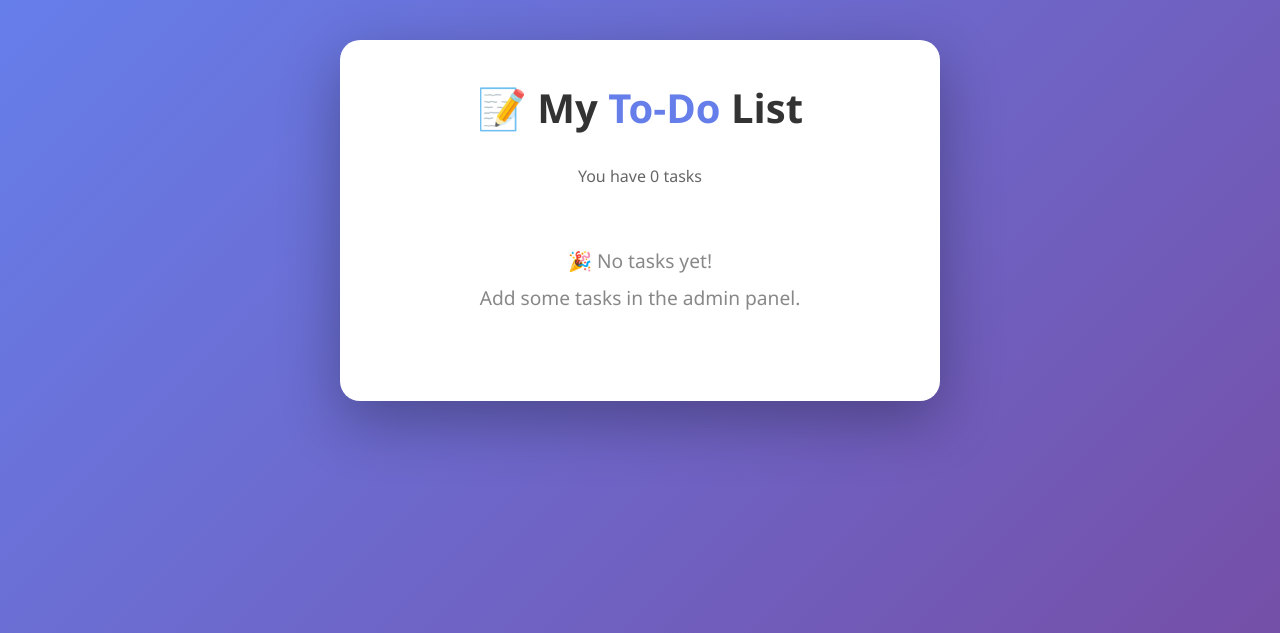
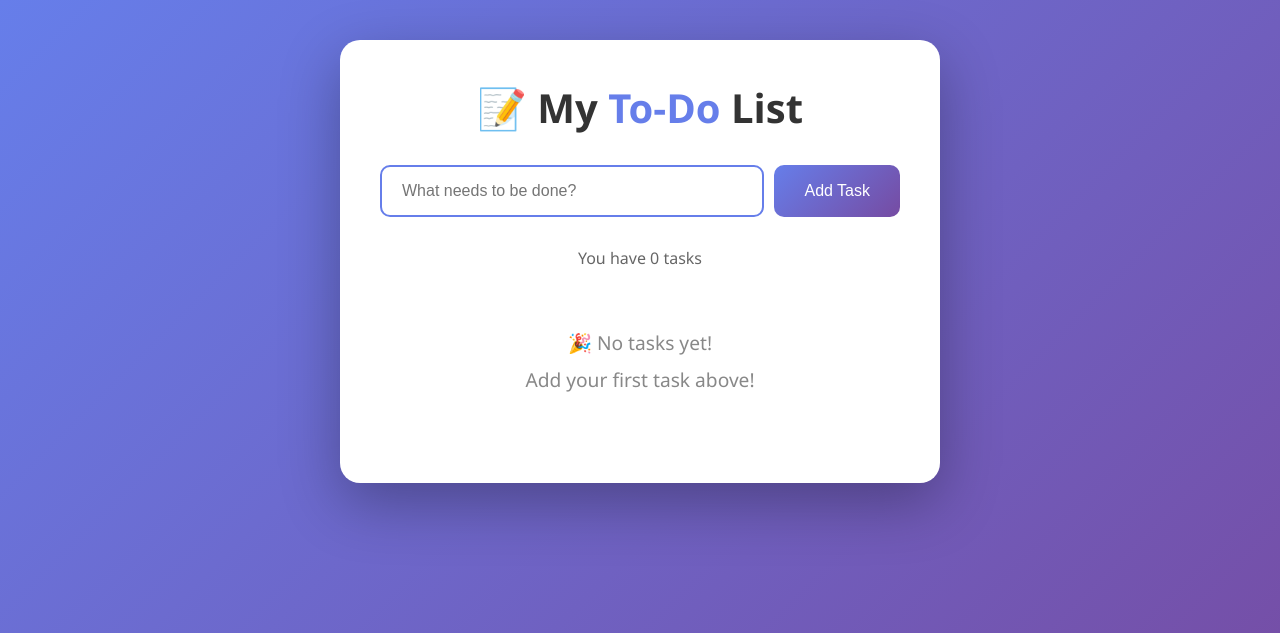
Before and after one commit to hasib41/to-do-list-django, a Django app: page / in a window 1280 px wide. Shown: the top 633 px of the page. Run offline with Django 5.2, Linux system fonts and the light colour scheme; data that the repository does not hold is empty.

Commit message:
added crud

```diff
--- /dev/null
+++ b/tasks/forms.py
@@ -0,0 +1,43 @@
+from django import forms
+from .models import Task
+
+# ============================================
+# DJANGO FORMS
+# ============================================
+# A Form handles:
+# 1. Rendering HTML input fields
+# 2. Validating user input
+# 3. Cleaning/processing data
+# ============================================
+
+
+class TaskForm(forms.ModelForm):
+    """
+    A ModelForm automatically creates form fields
+    based on the Task model.
+
+    Instead of manually writing:
+        title = forms.CharField()
+        completed = forms.BooleanField()
+
+    ModelForm does it for you based on the model!
+    """
+
+    class Meta:
+        # Which model to base this form on
+        model = Task
+
+        # Which fields to include in the form
+        # We only need 'title' because:
+        # - 'completed' starts as False (default)
+        # - 'created_at' is set automatically
+        fields = ['title']
+
+        # Customize the form widgets (HTML elements)
+        widgets = {
+            'title': forms.TextInput(attrs={
+                'class': 'form-input',
+                'placeholder': 'What needs to be done?',
+                'autofocus': True,
+            })
+        }
--- a/tasks/templates/tasks/task_list.html
+++ b/tasks/templates/tasks/task_list.html
@@ -43,7 +44,50 @@
             color: #667eea;
         }
 
-        /* Task list */
+        /* ============================================
+           FORM STYLES - Add new task
+           ============================================ */
+
+        .add-form {
+            display: flex;
+            gap: 10px;
+            margin-bottom: 30px;
+        }
+
+        .form-input {
+            flex: 1;
+            padding: 15px 20px;
+            font-size: 1rem;
+            border: 2px solid #e0e0e0;
+            border-radius: 10px;
+            outline: none;
+            transition: border-color 0.3s;
+        }
+
+        .form-input:focus {
+            border-color: #667eea;
+        }
+
+        .add-btn {
+            padding: 15px 30px;
+            background: linear-gradient(135deg, #667eea 0%, #764ba2 100%);
+            color: white;
+            border: none;
+            border-radius: 10px;
+            font-size: 1rem;
+            cursor: pointer;
+            transition: transform 0.2s, box-shadow 0.2s;
+        }
+
+        .add-btn:hover {
+            transform: translateY(-2px);
+            box-shadow: 0 5px 20px rgba(102, 126, 234, 0.4);
+        }
+
+        /* ============================================
+           TASK LIST STYLES
+           ============================================ */
+
         .task-list {
             list-style: none;
         }
@@ -112,51 +185,70 @@
             font-size: 1.2rem;
             margin-bottom: 10px;
         }
-
-        /* Task count */
-        .task-count {
-            text-align: center;
-            margin-bottom: 20px;
-            color: #666;
-        }
     </style>
 </head>
+
 <body>
     <div class="container">
         <h1>📝 My <span>To-Do</span> List</h1>
 
-        <!-- Show total task count -->
+        <!-- ============================================
+             ADD TASK FORM
+
+             action="" means submit to same URL
+             method="post" sends data securely
+             {% csrf_token %} is REQUIRED for security!
+             ============================================ -->
+        <form class="add-form" method="post" action="">
+            {% csrf_token %}
+            {{ form.title }}
+            <button type="submit" class="add-btn">Add Task</button>
+        </form>
+
+        <!-- Task count -->
         <p class="task-count">
             You have {{ tasks|length }} task{{ tasks|length|pluralize }}
         </p>
 
-        <!-- Task list -->
+        <!-- ============================================
+             TASK LIST
+             ============================================ -->
         {% if tasks %}
         <ul class="task-list">
             {% for task in tasks %}
             <li class="task-item {% if task.completed %}completed{% endif %}">
-                        <!-- Status circle -->
-                        <span class="status {% if task.completed %}done{% else %}pending{% endif %}">
-                            {% if task.completed %}✓{% endif %}
-                        </span>
-
                 <!-- Task title -->
                 <span class="task-title">{{ task.title }}</span>
 
                 <!-- Created date -->
                 <span class="task-date">
-                            {{ task.created_at|date:"M d, Y" }}
+                    {{ task.created_at|date:"M d" }}
                 </span>
+
+                <!-- Action buttons -->
+                <div class="task-actions">
+                    <!-- Toggle complete button -->
+                    <a href="{% url 'tasks:toggle_complete' task.id %}"
+                        class="btn {% if task.completed %}btn-undo{% else %}btn-complete{% endif %}">
+                        {% if task.completed %}Undo{% else %}Done{% endif %}
+                    </a>
+
+                    <!-- Delete button -->
+                    <a href="{% url 'tasks:delete_task' task.id %}" class="btn btn-delete"
+                        onclick="return confirm('Delete this task?')">
+                        Delete
+                    </a>
+                </div>
             </li>
             {% endfor %}
         </ul>
         {% else %}
-            <!-- Show this when no tasks exist -->
         <div class="empty-state">
             <p>🎉 No tasks yet!</p>
-                <p>Add some tasks in the admin panel.</p>
+            <p>Add your first task above!</p>
         </div>
         {% endif %}
     </div>
 </body>
+
 </html>
--- a/tasks/urls.py
+++ b/tasks/urls.py
@@ -4,18 +4,20 @@ from . import views
 # ============================================
 # URL PATTERNS for the Tasks App
 # ============================================
-# This file maps URLs to views (functions)
-# Like a phone book: URL → which function to call
-# ============================================
 
-# app_name is used for namespacing URLs
-# So we can write: {% url 'tasks:task_list' %} in templates
 app_name = 'tasks'
 
 urlpatterns = [
-    # Homepage - show all tasks
-    # '' means empty path, so this is the root URL
-    # views.task_list is the function to call
-    # name='task_list' lets us reference this URL by name
+    # Homepage - show all tasks + add form
+    # URL: /
     path('', views.task_list, name='task_list'),
+
+    # Toggle task completion
+    # URL: /toggle/1/ (for task with id=1)
+    # <int:task_id> captures a number from the URL
+    path('toggle/<int:task_id>/', views.toggle_complete, name='toggle_complete'),
+
+    # Delete a task
+    # URL: /delete/1/ (for task with id=1)
+    path('delete/<int:task_id>/', views.delete_task, name='delete_task'),
 ]
--- a/tasks/views.py
+++ b/tasks/views.py
@@ -1,60 +1,109 @@
-from django.shortcuts import render
+from django.shortcuts import render, redirect, get_object_or_404
 from .models import Task
+from .forms import TaskForm
 
 # ============================================
-# VIEWS - Functions that return web pages
-# ============================================
-# A VIEW is a Python function that:
-# 1. Receives a REQUEST (user asking for a page)
-# 2. Does some work (get data, process forms, etc.)
-# 3. Returns a RESPONSE (usually an HTML page)
+# VIEWS - Functions that handle web requests
 # ============================================
 
 
 def task_list(request):
     """
-    VIEW: Show all tasks to the user.
+    VIEW: Show all tasks AND handle adding new tasks.
 
     URL: / (homepage)
 
+    This view handles TWO things:
+    1. GET request  → Show the task list page
+    2. POST request → Create a new task from form data
+
+    This is a common pattern in Django!
+    """
+
+    # Check if user submitted the form (POST request)
+    if request.method == 'POST':
+        # Create a form with the submitted data
+        form = TaskForm(request.POST)
+
+        # Check if the data is valid
+        if form.is_valid():
+            # Save the new task to database
+            form.save()
+
+            # Redirect to the same page (prevents double submission)
+            # redirect() sends user to a different URL
+            return redirect('tasks:task_list')
+    else:
+        # GET request - just show empty form
+        form = TaskForm()
+
+    # Get all tasks from database
+    tasks = Task.objects.all()
+
+    # Send both tasks and form to template
+    context = {
+        'tasks': tasks,
+        'form': form,
+    }
+
+    return render(request, 'tasks/task_list.html', context)
+
+
+def toggle_complete(request, task_id):
+    """
+    VIEW: Toggle a task's completed status.
+
+    URL: /toggle/<task_id>/
+
     How it works:
-    1. User visits the website
-    2. Django calls this function
-    3. We get all tasks from database
-    4. We put tasks into an HTML template
-    5. We send the HTML back to the user
+    1. Get the task by its ID
+    2. Flip the 'completed' value (True → False, False → True)
+    3. Save the task
+    4. Redirect back to task list
 
     Parameters:
     -----------
-    request : HttpRequest
-        Contains info about the user's request:
-        - request.method → 'GET' or 'POST'
-        - request.user → who is logged in
-        - request.GET → URL parameters
-        - request.POST → form data
-
-    Returns:
-    --------
-    HttpResponse
-        An HTML page showing all tasks
+    task_id : int
+        The ID of the task to toggle (comes from URL)
     """
 
-    # STEP 1: Get all tasks from database
-    # Task.objects.all() returns a QuerySet (like a list) of all Task objects
-    # Remember: We set ordering = ['-created_at'] in model, so newest first!
-    tasks = Task.objects.all()
+    # get_object_or_404: Get the task OR show 404 error if not found
+    task = get_object_or_404(Task, id=task_id)
 
-    # STEP 2: Create a "context" dictionary
-    # This sends data to the HTML template
-    # Key 'tasks' will be available in the template as {{ tasks }}
-    context = {
-        'tasks': tasks,
-    }
+    # Toggle the completed status
+    # If True → becomes False
+    # If False → becomes True
+    task.completed = not task.completed
 
-    # STEP 3: Render the template with the data
-    # render() combines:
-    #   - The request
-    #   - Template file name ('tasks/task_list.html')
-    #   - Context data (our tasks)
-    # And returns a complete HTML page!
-    return render(request, 'tasks/task_list.html', context)
+    # Save the change to database
+    task.save()
+
+    # Redirect back to task list
+    return redirect('tasks:task_list')
+
+
+def delete_task(request, task_id):
+    """
+    VIEW: Delete a task.
+
+    URL: /delete/<task_id>/
+
+    How it works:
+    1. Get the task by its ID
+    2. Delete it from database
+    3. Redirect back to task list
+
+    Parameters:
+    -----------
+    task_id : int
+        The ID of the task to delete (comes from URL)
+    """
+
+    # Get the task or show 404 if not found
+    task = get_object_or_404(Task, id=task_id)
+
+    # Delete the task from database
+    task.delete()
+
+    # Redirect back to task list
+    return redirect('tasks:task_list')
```
Also changed, not shown: other parts of tasks/templates/tasks/task_list.html (+47 -17 lines). Lines whose indentation alone changed are shown as unchanged.
